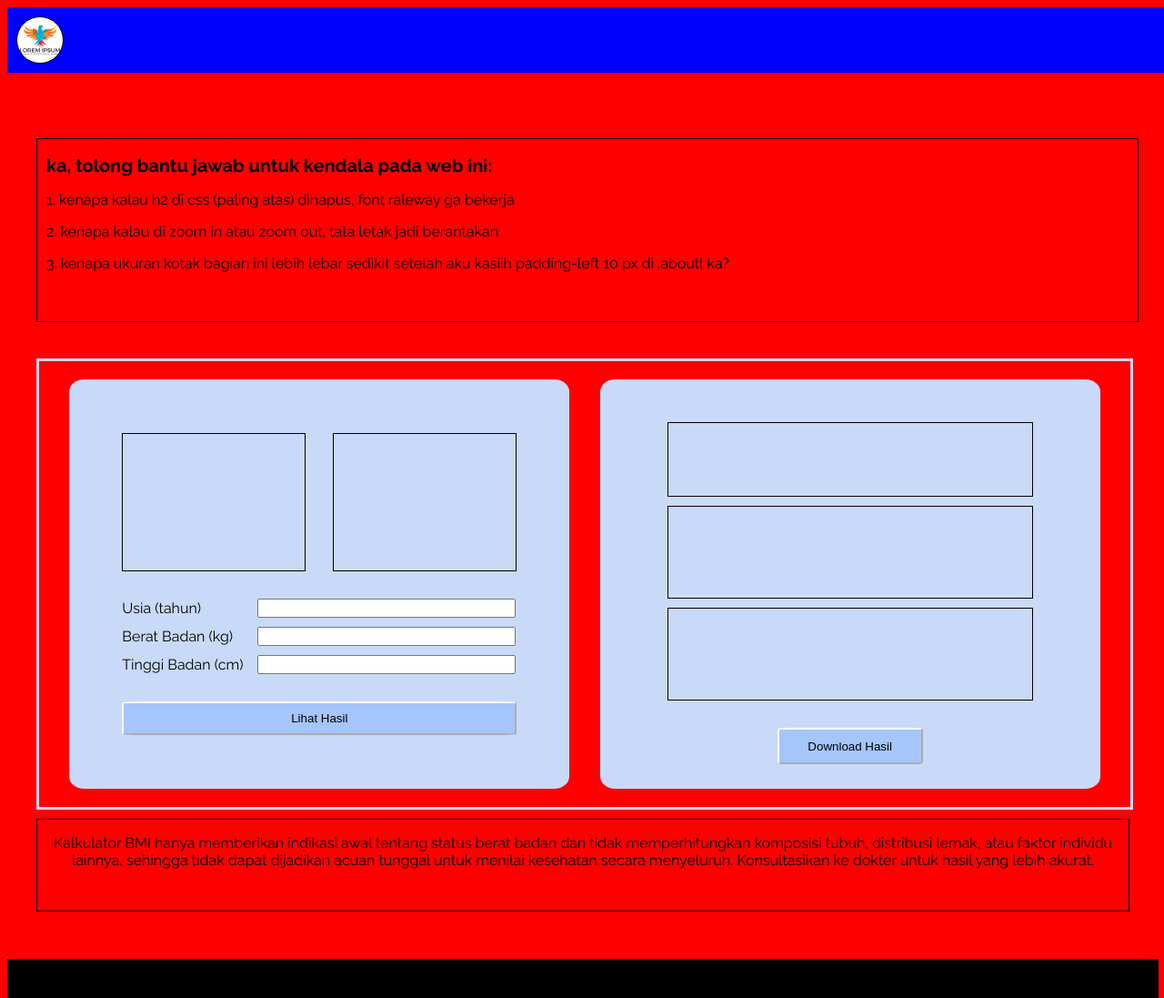
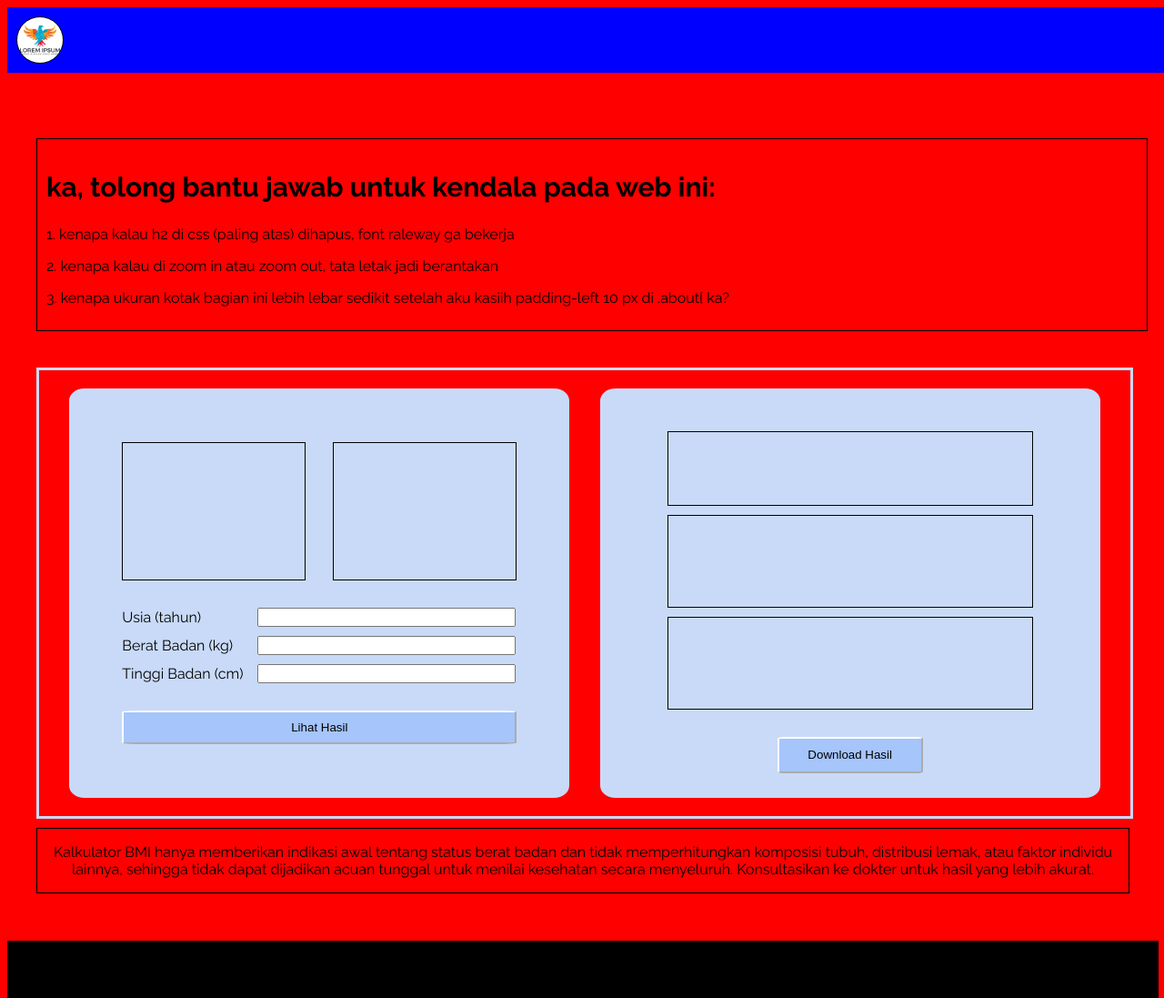
Before and after one commit to revou-fundamental-course/8-jul-24-vellandth, a plain HTML site: page index.html in a window 1280 px wide. Shown: the top 1097 px of the page at 91% size. Drawn offline with nearby package versions, Linux system fonts and the light colour scheme.

Commit message:
cek tampilan

```diff
--- a/css/style.css
+++ b/css/style.css
@@ -7,7 +7,7 @@
 }
 
 h2{
-    font-size: 20px;
+    font-size: 30px;
 }
 
 body{
@@ -50,11 +50,11 @@ header{
 /*----------------------about----------------------*/
 .about{
     width: 100%;
-    height: 200px;
+    height: 100%;
     border: 1px solid;
     border-color: black;
     margin-top: 40px;
-    padding-left: 10px;
+    padding: 10px;
 }
 
 
@@ -185,7 +185,7 @@ button{
 
 .peringatan{
     width: 100%;
-    height: 100px;
+    height: 100%;
     border: 1px solid;
     border-color: black;
     margin-top: 10px;
```
